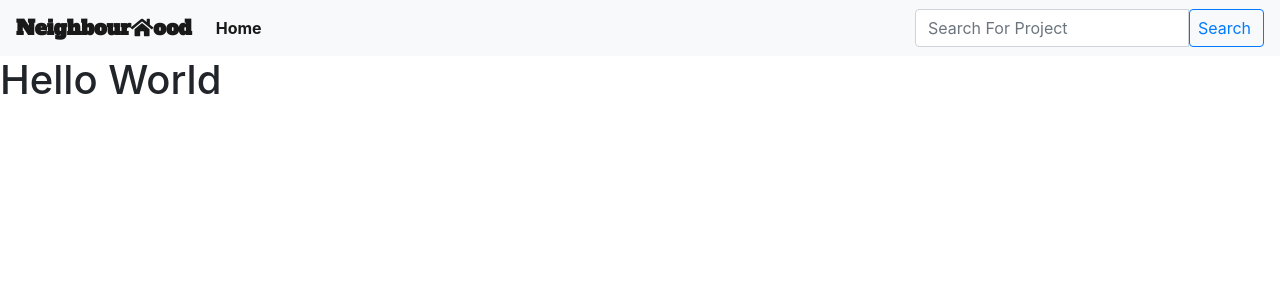
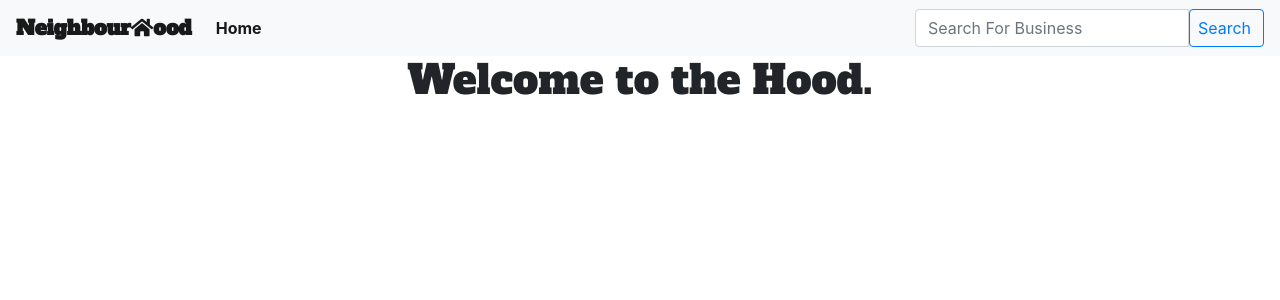
Before and after one commit to Nelly-ayebale/Neighbourhood, a Django app: page / in a window 1280 px wide. Shown: the top 300 px of the page. Run offline with Django 3.2, Linux system fonts and the light colour scheme; some libraries are stand-ins or nearby versions.

Commit message:
Changed Templates

```diff
--- a/hood/templates/hoods/home.html
+++ b/hood/templates/hoods/home.html
@@ -2,5 +2,5 @@
 {% load static %}
 {% load bootstrap4 %}
 {% block content %}
-<h1>Hello World</h1>
+<h1 class="text-center" style="font-family: 'Alfa Slab One', cursive;">Welcome to the Hood.</h1>
 {% endblock %}
--- a/hood/templates/navbar.html
+++ b/hood/templates/navbar.html
@@ -20,7 +20,7 @@
         <form class="navbar-form">
 
             <div class="input-group">
-                <input type="text" class="form-control" placeholder="Search For Project" name="title">
+                <input type="text" class="form-control" placeholder="Search For Business" name="title">
                 <div class="input-group-btn">
                     <button class="btn btn-outline-primary pl-2" type="submit">Search</button>
                 </div>
```
